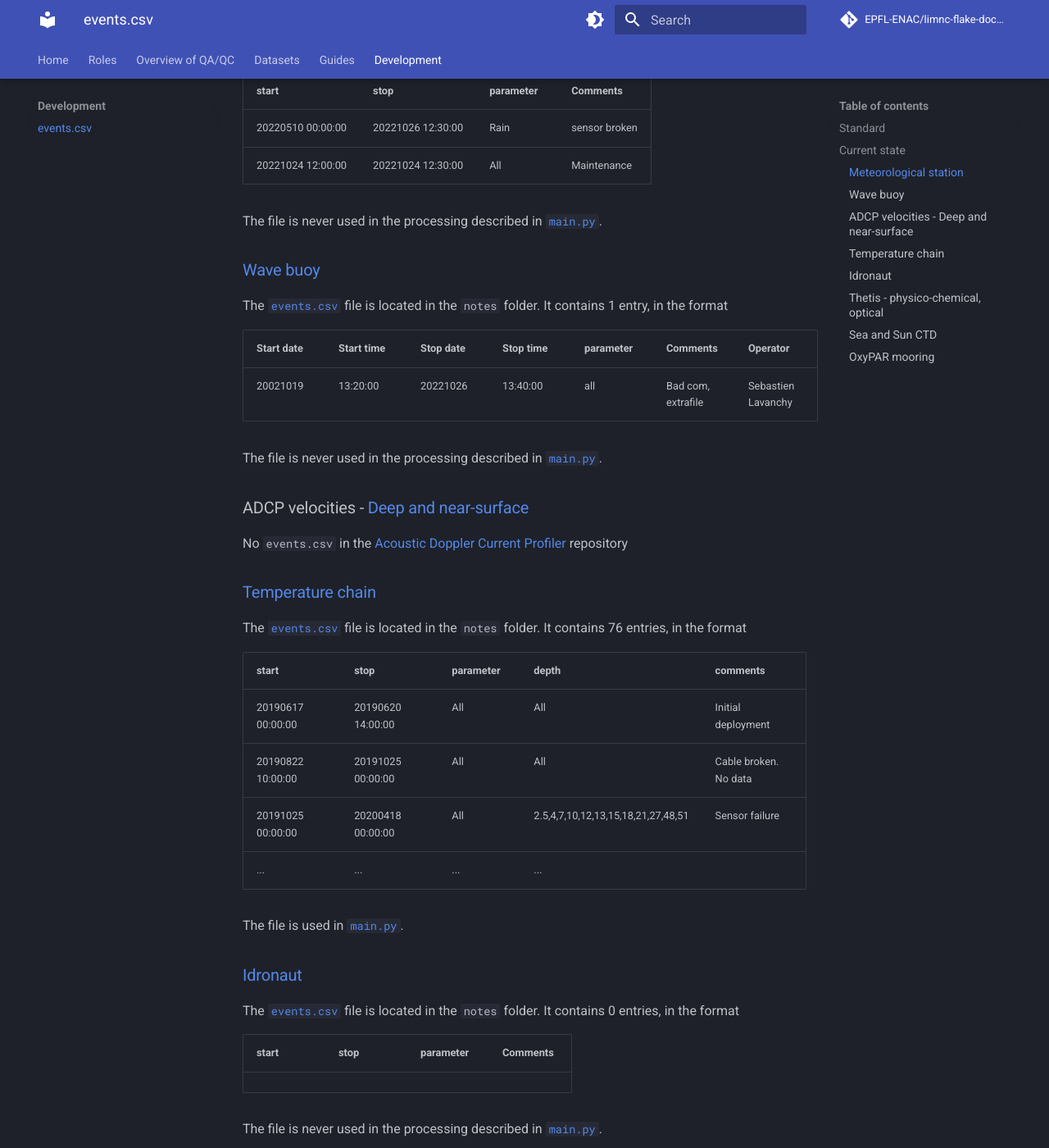
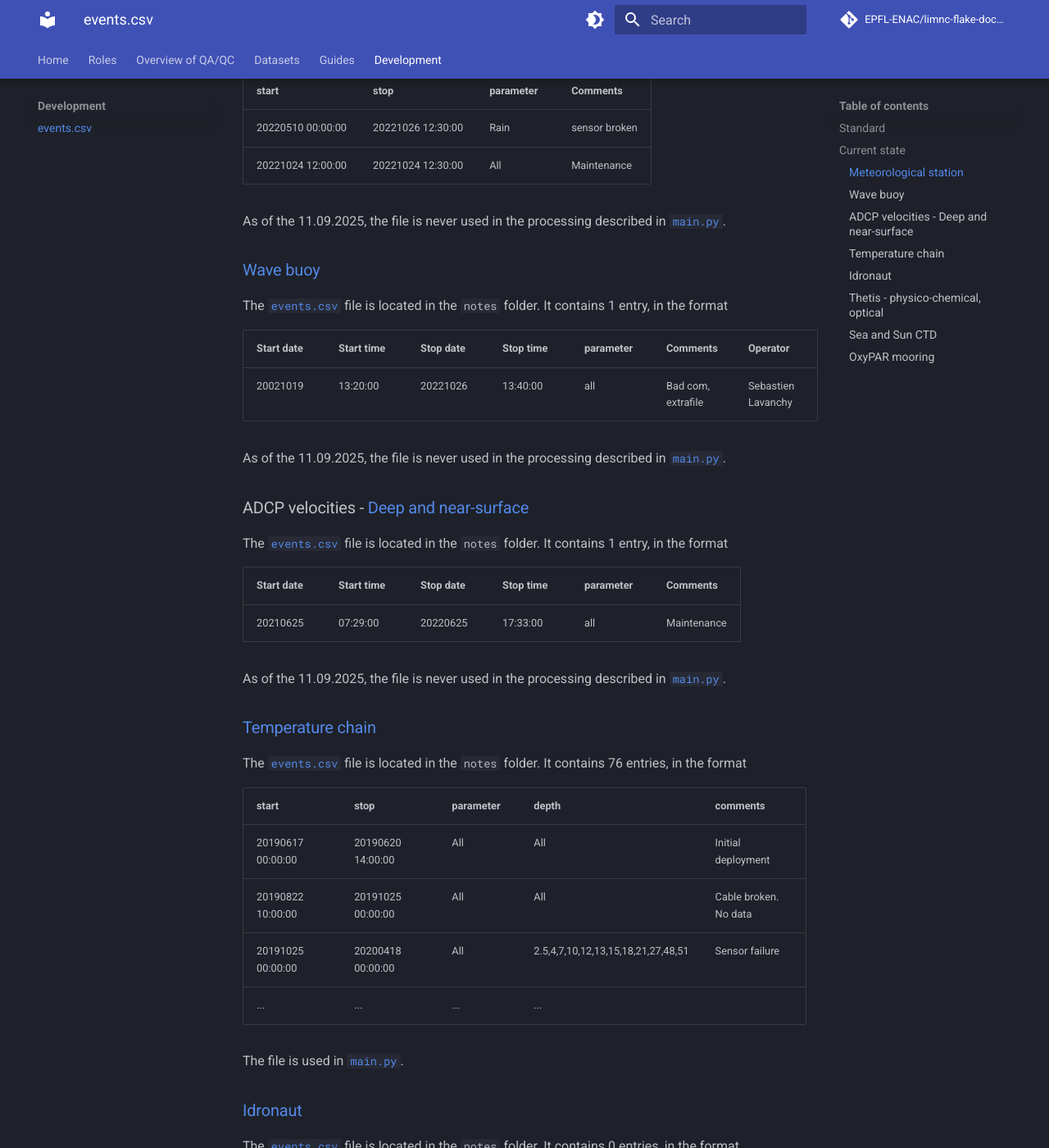
Before and after one commit to EPFL-ENAC/limnc-flake-documentation, an MkDocs documentation site: the page built from docs/dev/maintenance.md, in a window 1280 px wide and 1400 px high, scrolled down 738 px. Shown: the whole window at 82% size. Built offline with MkDocs 1.6.1 and Material for MkDocs 9.7.7, drawn with Linux system fonts in a browser that asks for light colours; comment, search, counter and statistics services are not loaded; some of the changed text lies outside the part shown.

Commit message:
docs: update events.csv documentation

```diff
--- a/docs/dev/maintenance.md
+++ b/docs/dev/maintenance.md
@@ -21,7 +21,7 @@ The [`events.csv`](https://gitlab.renkulab.io/lexplore/meteostation/-/blob/maste
 | 20220510 00:00:00 | 20221026 12:30:00 | Rain      | sensor broken |
 | 20221024 12:00:00 | 20221024 12:30:00 | All       | Maintenance   |
 
-The file is never used in the processing described in [`main.py`](https://gitlab.renkulab.io/lexplore/meteostation/-/blob/master/scripts/main.py).
+As of the 11.09.2025, the file is never used in the processing described in [`main.py`](https://gitlab.renkulab.io/lexplore/meteostation/-/blob/master/scripts/main.py).
 
 ### [Wave buoy](https://gitlab.renkulab.io/lexplore/wave-buoy)
 
@@ -31,11 +31,17 @@ The [`events.csv`](https://gitlab.renkulab.io/lexplore/wave-buoy/-/blob/master/n
 | ---------- | ---------- | --------- | --------- | --------- | ------------------ | ------------------ |
 | 20021019   | 13:20:00   | 20221026  | 13:40:00  | all       | Bad com, extrafile | Sebastien Lavanchy |
 
-The file is never used in the processing described in [`main.py`](https://gitlab.renkulab.io/lexplore/wave-buoy/-/blob/master/scripts/main.py).
+As of the 11.09.2025, the file is never used in the processing described in [`main.py`](https://gitlab.renkulab.io/lexplore/wave-buoy/-/blob/master/scripts/main.py).
 
 ### ADCP velocities - [Deep and near-surface](https://gitlab.renkulab.io/lexplore/acousticdopplercurrentprofiler)
 
-No `events.csv` in the [Acoustic Doppler Current Profiler](https://gitlab.renkulab.io/lexplore/acousticdopplercurrentprofiler) repository
+The [`events.csv`](https://gitlab.renkulab.io/lexplore/acousticdopplercurrentprofiler/-/blob/master/notes/events.csv?ref_type=heads) file is located in the `notes` folder. It contains 1 entry, in the format
+
+| Start date | Start time | Stop date | Stop time | parameter | Comments    |
+| ---------- | ---------- | --------- | --------- | --------- | ----------- |
+| 20210625   | 07:29:00   | 20220625  | 17:33:00  | all       | Maintenance |
+
+As of the 11.09.2025, the file is never used in the processing described in [`main.py`](https://gitlab.renkulab.io/lexplore/acousticdopplercurrentprofiler/-/blob/master/scripts/main.py).
 
 ### [Temperature chain](https://gitlab.renkulab.io/lexplore/thermister-chain)
 
@@ -57,16 +63,14 @@ The [`events.csv`](https://gitlab.renkulab.io/lexplore/idronaut-automatic-profil
 | start | stop | parameter | Comments |
 | ----- | ---- | --------- | -------- |
 
-The file is never used in the processing described in [`main.py`](https://gitlab.renkulab.io/lexplore/idronaut-automatic-profiler/-/blob/master/scripts/main.py).
-
 ### [Thetis - physico-chemical, optical](https://gitlab.renkulab.io/lexplore/thetis-multi-instrument-profiler)
 
-No `events.csv` in the [Thetis Multi Instrument Profiler](https://gitlab.renkulab.io/lexplore/thetis-multi-instrument-profiler) repository
+As of 11.09.2025, no `events.csv` in the [Thetis Multi Instrument Profiler](https://gitlab.renkulab.io/lexplore/thetis-multi-instrument-profiler) repository
 
 ### [Sea and Sun CTD](https://gitlab.renkulab.io/lexplore/platform-ctd-profiles)
 
-No `events.csv` in the [Platform CTD Profiles](https://gitlab.renkulab.io/lexplore/platform-ctd-profiles) repository
+As of 11.09.2025, no `events.csv` in the [Platform CTD Profiles](https://gitlab.renkulab.io/lexplore/platform-ctd-profiles) repository
 
 ### [OxyPAR mooring](https://gitlab.renkulab.io/lexplore/ppmooring)
 
-No `events.csv` in the [OxyPAR mooring](https://gitlab.renkulab.io/lexplore/ppmooring) repository.
+As of 11.09.2025, no `events.csv` in the [OxyPAR mooring](https://gitlab.renkulab.io/lexplore/ppmooring) repository.
```
